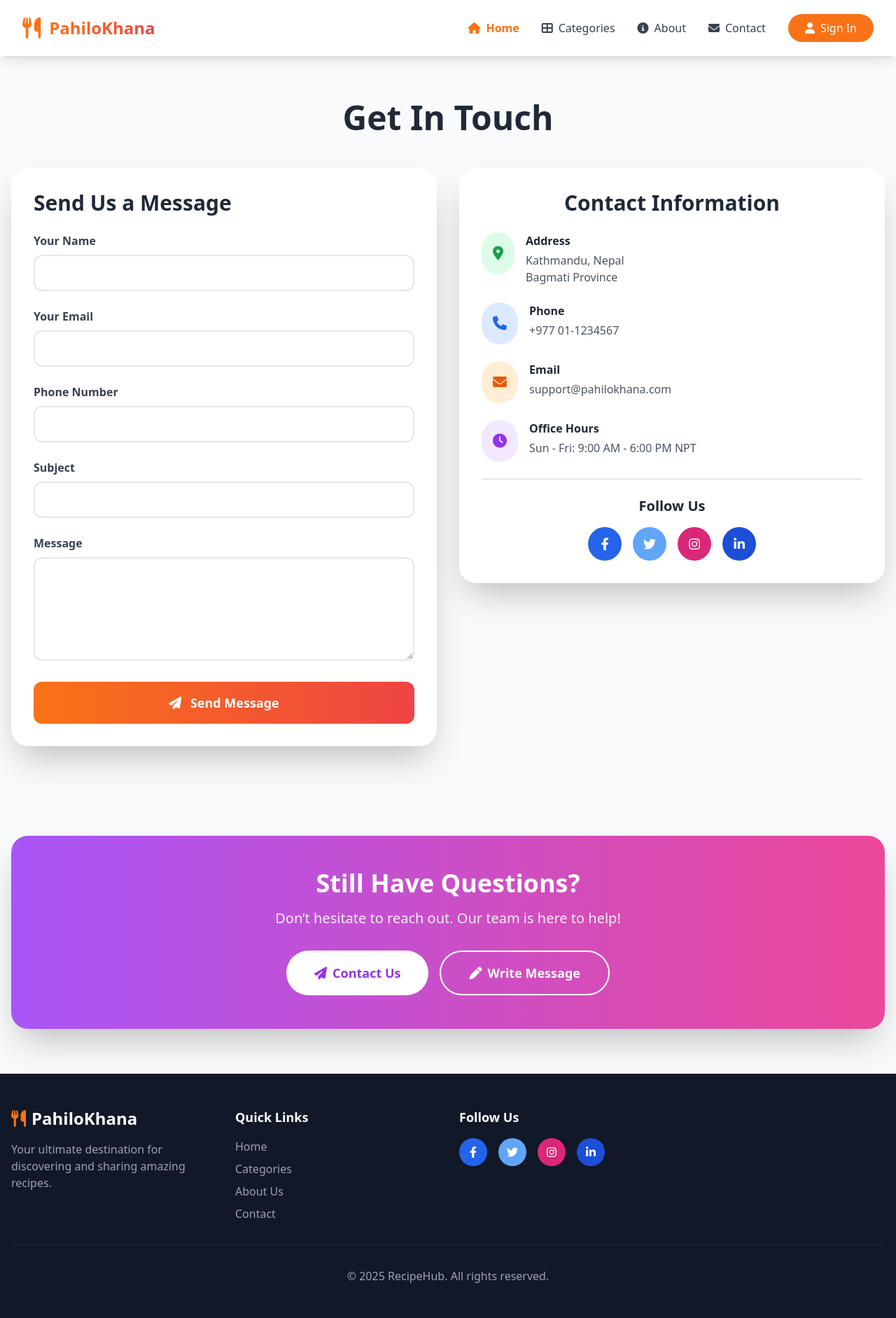
After one commit to Sadikshya-dhakal/Nepali-Kitchen-Recipes, a Django app: page /contact/ in a window 1280 px wide. The commit adds this page. Shown: the whole page at 70% size. Run offline with Django 5.2, Linux system fonts and the light colour scheme; some libraries are stand-ins or nearby versions.

Commit message:
contact us

```diff
--- a/recipes/admin.py
+++ b/recipes/admin.py
@@ -1,5 +1,5 @@
 from django.contrib import admin
-from .models import Category, Recipe, Newsletter, AboutPage, CoreValue, OurTeam
+from .models import Category, Recipe, Newsletter, AboutPage, CoreValue, OurTeam, Contact
 
 # Register your models here.
 
@@ -9,3 +9,4 @@ admin.site.register(Newsletter)
 admin.site.register(AboutPage)
 admin.site.register(CoreValue)
 admin.site.register(OurTeam)
+admin.site.register(Contact)
--- /dev/null
+++ b/recipes/forms.py
@@ -0,0 +1,18 @@
+from django import forms
+from recipes.models import Contact
+from django.core.validators import RegexValidator
+
+class ContactForm(forms.ModelForm):
+    phone = forms.CharField(
+        required=False,
+        validators=[
+            RegexValidator(
+                regex=r'^\+?\d{7,15}$',
+                message="Enter a valid phone number (digits only)."
+            )
+        ]
+    )
+
+    class Meta:
+        model = Contact
+        fields = "__all__"
--- a/recipes/urls.py
+++ b/recipes/urls.py
@@ -7,5 +7,6 @@ urlpatterns = [
     path("categories/", views.AllCategoriesView.as_view(), name="all-categories"),
     path("category/<int:pk>/", views.CategoryDetailView.as_view(), name="category-detail"),
     path("recipe/<int:pk>/", views.RecipeDetailView.as_view(), name="recipe-detail"),
-     path('about/', views.AboutView.as_view(), name='about'),
+    path('about/', views.AboutView.as_view(), name='about'),
+    path('contact/', views.ContactCreateView.as_view(), name='contact'),
 ]
--- a/recipes/views.py
+++ b/recipes/views.py
@@ -1,7 +1,12 @@
+from django.contrib import messages
+from django.contrib.messages.views import SuccessMessageMixin
+from django.db.models import Count, Q, Avg
 from django.shortcuts import render
-from django.views.generic import TemplateView, ListView, DetailView
-from django.db.models import Count, Q, Avg
-from .models import Newsletter, Recipe, Category, AboutPage, CoreValue, OurTeam, Review
+from django.urls import reverse_lazy
+from django.views.generic import CreateView, TemplateView, ListView, DetailView
+
+from recipes.forms import ContactForm
+from .models import Contact, Newsletter, Recipe, Category, AboutPage, CoreValue, OurTeam, Review
 
 
 class HomeView(TemplateView):
@@ -114,3 +119,17 @@ class AboutView(TemplateView):
         context['total_categories_count'] = Category.objects.count()
 
         return context
+
+class ContactCreateView(SuccessMessageMixin, CreateView):
+    model = Contact
+    template_name = "recipes/contact.html"
+    form_class = ContactForm
+    success_url = reverse_lazy("contact")
+    success_message = "Your message has been sent successfully!"
+
+    def form_invalid(self, form):
+        messages.error(
+            self.request,
+            "There was an error sending your message. Please check the form.",
+        )
+        return super().form_invalid(form)
--- /dev/null
+++ b/templates/recipes/contact.html
@@ -0,0 +1,185 @@
+{% extends 'recipes/base.html' %}
+
+{% block content %}
+
+<!-- Main Content Area -->
+<div class="container mx-auto px-4 py-16">
+    <h1 class="text-5xl font-bold text-center text-gray-800 mb-12">
+        <span>Get In Touch</span>
+    </h1>
+
+    {% if messages %}
+    {% for message in messages %}
+    <div class="mb-6 bg-{% if message.tags == 'success' %}green{% elif message.tags == 'error' %}red{% else %}blue{% endif %}-100 border border-{% if message.tags == 'success' %}green{% elif message.tags == 'error' %}red{% else %}blue{% endif %}-400 text-{% if message.tags == 'success' %}green{% elif message.tags == 'error' %}red{% else %}blue{% endif %}-700 px-4 py-3 rounded relative"
+        role="alert">
+        {{ message }}
+        <button type="button" class="absolute top-0 right-0 px-4 py-3"
+            onclick="this.parentElement.style.display='none'">
+            <span class="text-2xl">&times;</span>
+        </button>
+    </div>
+    {% endfor %}
+    {% endif %}
+
+    <div class="grid lg:grid-cols-2 gap-8">
+        <!-- Contact Form -->
+        <div>
+            <div id="contact-form" class="bg-white rounded-3xl shadow-2xl p-8">
+
+                <h3 class="text-3xl font-bold text-gray-800 mb-6">Send Us a Message</h3>
+                <form method="post" novalidate class="space-y-6">
+                    {% csrf_token %}
+                    <div>
+                        <label for="contactName" class="block text-gray-700 font-semibold mb-2">Your Name</label>
+                        {{ form.name.errors }}
+                        <input name="name" type="text"
+                            class="w-full px-4 py-3 rounded-xl border-2 border-gray-200 focus:border-orange-500 focus:outline-none transition"
+                            id="contactName" value="{{ form.name.value|default_if_none:'' }}" required />
+                    </div>
+                    <div>
+                        <label for="contactEmail" class="block text-gray-700 font-semibold mb-2">Your Email</label>
+                        {{ form.email.errors }}
+                        <input name="email" type="email"
+                            class="w-full px-4 py-3 rounded-xl border-2 border-gray-200 focus:border-orange-500 focus:outline-none transition"
+                            id="contactEmail" value="{{ form.email.value|default_if_none:'' }}" required />
+                    </div>
+                    <div>
+                        <label for="contactPhone" class="block text-gray-700 font-semibold mb-2">Phone Number</label>
+                        {{ form.phone.errors }}
+                        <input name="phone" type="tel"
+                            class="w-full px-4 py-3 rounded-xl border-2 border-gray-200 focus:border-orange-500 focus:outline-none transition"
+                            id="contactPhone" value="{{ form.phone.value|default_if_none:'' }}" />
+                    </div>
+                    <div>
+                        <label for="contactSubject" class="block text-gray-700 font-semibold mb-2">Subject</label>
+                        {{ form.subject.errors }}
+                        <input name="subject" type="text"
+                            class="w-full px-4 py-3 rounded-xl border-2 border-gray-200 focus:border-orange-500 focus:outline-none transition"
+                            id="contactSubject" value="{{ form.subject.value|default_if_none:'' }}" required />
+                    </div>
+                    <div>
+                        <label for="contactMessage" class="block text-gray-700 font-semibold mb-2">Message</label>
+                        {{ form.message.errors }}
+                        <textarea name="message"
+                            class="w-full px-4 py-3 rounded-xl border-2 border-gray-200 focus:border-orange-500 focus:outline-none transition"
+                            id="contactMessage" rows="5" required>{{ form.message.value|default_if_none:'' }}</textarea>
+                    </div>
+                    <button type="submit"
+                        class="w-full bg-gradient-to-r from-orange-500 to-red-500 text-white py-4 rounded-xl font-bold text-lg hover:shadow-xl transition transform hover:scale-105">
+                        <i class="fas fa-paper-plane mr-2"></i>
+                        Send Message
+                    </button>
+                </form>
+            </div>
+        </div>
+
+        <!-- Contact Details & Social Links -->
+        <div>
+            <div class="bg-white rounded-3xl shadow-2xl p-8">
+                <h3 class="text-3xl font-bold text-center text-gray-800 mb-6">Contact Information</h3>
+                <div class="space-y-6">
+                    <div class="flex items-start gap-4">
+                        <div class="bg-green-100 p-4 rounded-full">
+                            <i class="fas fa-map-marker-alt text-green-600 text-xl"></i>
+                        </div>
+                        <div>
+                            <h4 class="font-bold text-gray-800 mb-1">Address</h4>
+                            <p class="text-gray-600">
+                                Kathmandu, Nepal<br />
+                                Bagmati Province
+                            </p>
+                        </div>
+                    </div>
+                    <div class="flex items-start gap-4">
+                        <div class="bg-blue-100 p-4 rounded-full">
+                            <i class="fas fa-phone text-blue-600 text-xl"></i>
+                        </div>
+                        <div>
+                            <h4 class="font-bold text-gray-800 mb-1">Phone</h4>
+                            <p class="text-gray-600">
+                                <a href="tel:+9771234567" class="hover:text-orange-500">+977 01-1234567</a>
+                            </p>
+                        </div>
+                    </div>
+                    <div class="flex items-start gap-4">
+                        <div class="bg-orange-100 p-4 rounded-full">
+                            <i class="fas fa-envelope text-orange-600 text-xl"></i>
+                        </div>
+                        <div>
+                            <h4 class="font-bold text-gray-800 mb-1">Email</h4>
+                            <p class="text-gray-600">
+                                <a href="mailto:support@pahilokhana.com"
+                                    class="hover:text-orange-500">support@pahilokhana.com</a>
+                            </p>
+                        </div>
+                    </div>
+                    <div class="flex items-start gap-4">
+                        <div class="bg-purple-100 p-4 rounded-full">
+                            <i class="fas fa-clock text-purple-600 text-xl"></i>
+                        </div>
+                        <div>
+                            <h4 class="font-bold text-gray-800 mb-1">Office Hours</h4>
+                            <p class="text-gray-600">
+                                Sun - Fri: 9:00 AM - 6:00 PM NPT
+                            </p>
+                        </div>
+                    </div>
+                </div>
+
+                <hr class="my-6 border-gray-300" />
+                <h4 class="text-xl font-bold text-center text-gray-800 mb-4">Follow Us</h4>
+                <div class="flex justify-center gap-4">
+                    <a href="#"
+                        class="w-12 h-12 bg-blue-600 text-white rounded-full flex items-center justify-center hover:bg-blue-700 transition text-lg">
+                        <i class="fab fa-facebook-f"></i>
+                    </a>
+                    <a href="#"
+                        class="w-12 h-12 bg-blue-400 text-white rounded-full flex items-center justify-center hover:bg-blue-500 transition text-lg">
+                        <i class="fab fa-twitter"></i>
+                    </a>
+                    <a href="#"
+                        class="w-12 h-12 bg-pink-600 text-white rounded-full flex items-center justify-center hover:bg-pink-700 transition text-lg">
+                        <i class="fab fa-instagram"></i>
+                    </a>
+                    <a href="#"
+                        class="w-12 h-12 bg-blue-700 text-white rounded-full flex items-center justify-center hover:bg-blue-800 transition text-lg">
+                        <i class="fab fa-linkedin-in"></i>
+                    </a>
+                </div>
+            </div>
+        </div>
+    </div>
+</div>
+
+<!-- CTA Section -->
+<section class="max-w-7xl mx-auto px-4 py-16">
+    <div class="bg-gradient-to-r from-purple-500 to-pink-500 rounded-3xl p-12 text-white text-center shadow-2xl">
+        <h2 class="text-4xl font-extrabold mb-4">
+            Still Have Questions?
+        </h2>
+        <p class="text-xl mb-8 opacity-90">
+            Don’t hesitate to reach out. Our team is here to help!
+        </p>
+
+        <div class="flex flex-col sm:flex-row gap-4 justify-center">
+            <!-- Scroll to contact form -->
+            <a href="#contact-form"
+                class="inline-flex items-center justify-center bg-white text-purple-600 px-10 py-4 rounded-full font-bold text-lg
+                      transition transform hover:scale-105 hover:shadow-xl focus:outline-none focus:ring-4 focus:ring-white/40">
+                <i class="fas fa-paper-plane mr-2"></i>
+                Contact Us
+            </a>
+
+            <!-- Focus message field -->
+            <a href="#contactMessage"
+                class="inline-flex items-center justify-center border-2 border-white text-white px-10 py-4 rounded-full font-bold text-lg
+                      transition hover:bg-white hover:text-purple-600 focus:outline-none focus:ring-4 focus:ring-white/40">
+                <i class="fas fa-pen mr-2"></i>
+                Write Message
+            </a>
+        </div>
+    </div>
+</section>
+
+
+{% endblock content %}
--- a/templates/recipes/footer.html
+++ b/templates/recipes/footer.html
@@ -1,4 +1,3 @@
-
 <!-- Footer -->
 <footer class="bg-gray-900 text-white py-12">
     <div class="max-w-7xl mx-auto px-4">
@@ -14,7 +13,8 @@
                 <h3 class="font-bold text-lg mb-4">Quick Links</h3>
                 <ul class="space-y-2 text-gray-400">
                     <li><a href="/" class="hover:text-orange-500 transition">Home</a></li>
-                        <li><a href="{% url 'all-categories' %}" class="hover:text-orange-500 transition">Categories</a></li>
+                    <li><a href="{% url 'all-categories' %}" class="hover:text-orange-500 transition">Categories</a>
+                    </li>
                     <li><a href="{% url 'about' %}" class="hover:text-orange-500 transition">About Us</a></li>
                     <li><a href="contact.html" class="hover:text-orange-500 transition">Contact</a></li>
                 </ul>
@@ -22,18 +22,23 @@
             <div>
                 <h3 class="font-bold text-lg mb-4">Follow Us</h3>
                 <div class="flex gap-4">
-                        <a href="#" class="w-10 h-10 bg-blue-600 rounded-full flex items-center justify-center hover:bg-blue-700 transition">
+                    <a href="#"
+                        class="w-10 h-10 bg-blue-600 rounded-full flex items-center justify-center hover:bg-blue-700 transition">
                         <i class="fab fa-facebook-f"></i>
                     </a>
-                        <a href="#" class="w-10 h-10 bg-blue-400 rounded-full flex items-center justify-center hover:bg-blue-500 transition">
+                    <a href="#"
+                        class="w-10 h-10 bg-blue-400 rounded-full flex items-center justify-center hover:bg-blue-500 transition">
                         <i class="fab fa-twitter"></i>
                     </a>
-                        <a href="#" class="w-10 h-10 bg-pink-600 rounded-full flex items-center justify-center hover:bg-pink-700 transition">
+                    <a href="#"
+                        class="w-10 h-10 bg-pink-600 rounded-full flex items-center justify-center hover:bg-pink-700 transition">
                         <i class="fab fa-instagram"></i>
                     </a>
-                        <a href="#" class="w-10 h-10 bg-red-600 rounded-full flex items-center justify-center hover:bg-red-700 transition">
-                            <i class="fab fa-youtube"></i>
+                    <a href="#"
+                        class="w-10 h-10 bg-blue-700 text-white rounded-full flex items-center justify-center hover:bg-blue-800 transition">
+                        <i class="fab fa-linkedin-in"></i>
                     </a>
+
                 </div>
             </div>
         </div>
--- a/templates/recipes/nav.html
+++ b/templates/recipes/nav.html
@@ -23,7 +23,7 @@
                 <a href="{% url 'about' %}" class="text-gray-700 hover:text-orange-500">
                     <i class="fa-solid fa-info-circle mr-2"></i>About
                 </a>
-                <a href="#" class="text-gray-700 hover:text-orange-500">
+                <a href="{% url 'contact' %}" class="text-gray-700 hover:text-orange-500">
                     <i class="fa-solid fa-envelope mr-2"></i>Contact
                 </a>
                 <a href="#" class="bg-orange-500 text-white px-6 py-2 rounded-full hover:bg-orange-600">
```
Also changed, not shown: pahilokhana_project/settings.py (+10 -0 lines), recipes/models.py (+14 -0 lines), db.sqlite3, recipes/migrations/0005_contact_delete_impactstatistic.py (added). Lines whose indentation alone changed are shown as unchanged.
